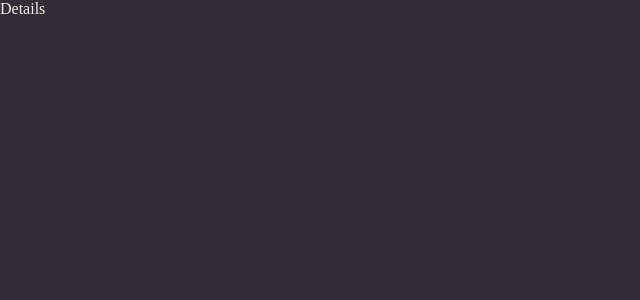
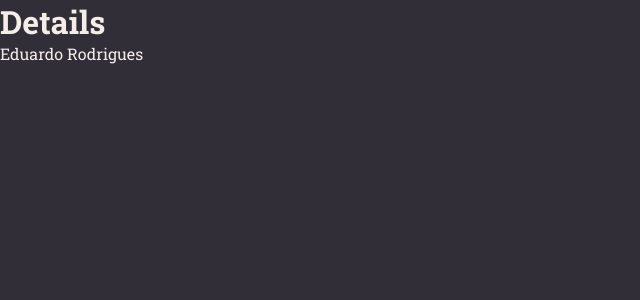
Before and after one commit to edurodrigues0/rocket-notes-web, a React (Vite) app: page / in a window 1280 px wide. Shown: the top 300 px of the page, without its empty margins (0-640 px from the left). Built offline with nearby package versions, Linux system fonts and the light colour scheme.

Commit message:
configurando fonte

```diff
--- a/index.html
+++ b/index.html
@@ -2,8 +2,12 @@
 <html lang="en">
   <head>
     <meta charset="UTF-8" />
-    <link rel="icon" type="image/svg+xml" href="/vite.svg" />
     <meta name="viewport" content="width=device-width, initial-scale=1.0" />
+
+    <link rel="preconnect" href="https://fonts.googleapis.com" />
+    <link rel="preconnect" href="https://fonts.gstatic.com" crossorigin />
+    <link href="https://fonts.googleapis.com/css2?family=Roboto+Slab:wght@400;500;700&display=swap" rel="stylesheet" />
+
     <title>Rocket Notes</title>
   </head>
   <body>
--- a/src/pages/Details/index.tsx
+++ b/src/pages/Details/index.tsx
@@ -1,5 +1,10 @@
 import { Container } from './styles'
 
 export function Details() {
-  return <Container>Details</Container>
+  return (
+    <Container>
+      <h1>Details</h1>
+      <span>Eduardo Rodrigues</span>
+    </Container>
+  )
 }
--- a/src/styles/global.ts
+++ b/src/styles/global.ts
@@ -11,6 +11,14 @@
   body {
     background-color: ${theme.COLORS.BACKGROUND_800};
     color: ${theme.COLORS.WHITE};
+
+    -webkit-font-smoothing: antialiased;
+  }
+
+  body, input, button, textarea {
+    font-family: 'Roboto Slab', serif;
+    font-size: 1rem;
+    outline: none;
   }
 
   a {
```
